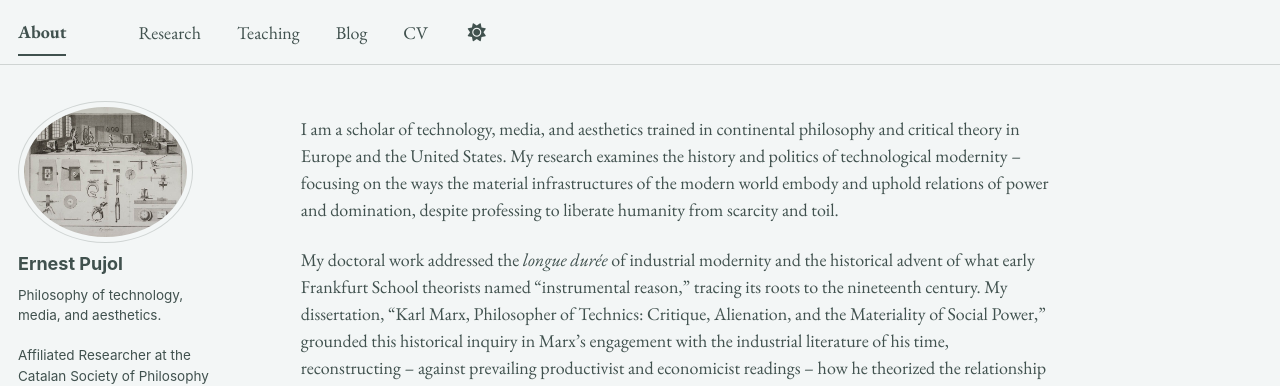
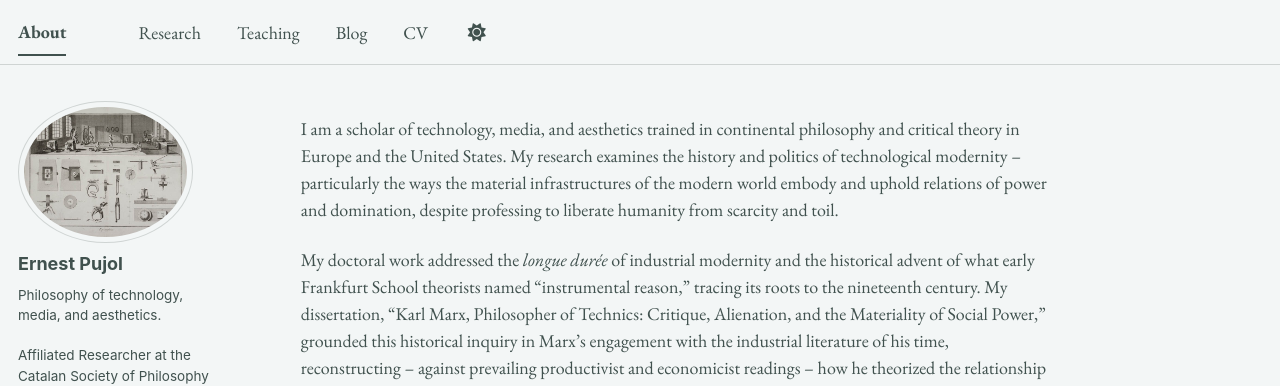
Before and after one commit to epujol90/epujol90.github.io, a Jekyll site: the page built from _pages/about.md, in a window 1280 px wide and 1069 px high. Shown: the top 386 px of the window. Built offline with Jekyll 4.4.1, drawn with Linux system fonts in a browser that asks for light colours; some web fonts are replaced; a script bundle is joined from its source files by our own code; library files that are not in the unit come from our copies.

Commit message:
Update about.md

```diff
--- a/_pages/about.md
+++ b/_pages/about.md
@@ -6,7 +6,7 @@ redirect_from:
   - /about/
   - /about.html
 ---
-I am a scholar of technology, media, and aesthetics trained in continental philosophy and critical theory in Europe and the United States. My research examines the history and politics of technological modernity -- focusing on the ways the material infrastructures of the modern world embody and uphold relations of power and domination, despite professing to liberate humanity from scarcity and toil.
+I am a scholar of technology, media, and aesthetics trained in continental philosophy and critical theory in Europe and the United States. My research examines the history and politics of technological modernity -- particularly the ways the material infrastructures of the modern world embody and uphold relations of power and domination, despite professing to liberate humanity from scarcity and toil.
 
 My doctoral work addressed the _longue durée_ of industrial modernity and the historical advent of what early Frankfurt School theorists named "instrumental reason," tracing its roots to the nineteenth century. My dissertation, “Karl Marx, Philosopher of Technics: Critique, Alienation, and the Materiality of Social Power,” grounded this historical inquiry in Marx’s engagement with the industrial literature of his time, reconstructing -- against prevailing productivist and economicist readings -- how he theorized the relationship between capitalism and modern technological transformations. I argued that Marx’s account of industrial development, though largely misunderstood by the Marxist tradition, presciently identified in the capitalist "subsumption" of the labor process the basis of the technocratic logic that mediates human-machine entanglements in advanced industrial society. I contend that this core principle of capitalist modernity has not only steered the course of the information age but is also reasserting itself with renewed vigor in the contemporary AI project -- particularly in its claim to expand human autonomy through the automation of judgment and reason.
 
```
